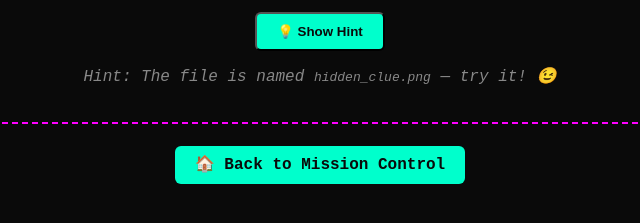
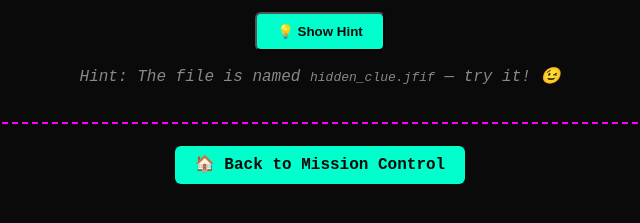
Before and after one commit to Parklife05/HackingTasksIntroToEthicalHacking, a plain HTML site: page challenges/hidden_image.html in a window 1280 px wide. Both pictures are taken after a click on the button "💡 Show Hint". Shown: the part 283-506 px from the top of the page, 320-960 px from the left. Drawn offline with Linux system fonts and the light colour scheme.

Commit message:
Update hidden_image.html

```diff
--- a/challenges/hidden_image.html
+++ b/challenges/hidden_image.html
@@ -19,7 +19,7 @@
         <p>🎯 Somewhere on this site is a secret image file with a hidden message in its filename...</p>
         <p>Try guessing image names like <code>clue.png</code>, <code>secret.jpg</code>, or <code>hidden_message.png</code> by typing them into the URL bar!</p>
         <button class="button" onclick="showHint()">💡 Show Hint</button>
-        <p id="hint" class="hint">Hint: The file is named <code>hidden_clue.png</code> — try it! 😉</p>
+        <p id="hint" class="hint">Hint: The file is named <code>hidden_clue.jfif</code> — try it! 😉</p>
     </div>
     <p><a class="home-button" href="../index.html">🏠 Back to Mission Control</a></p>
 
```
